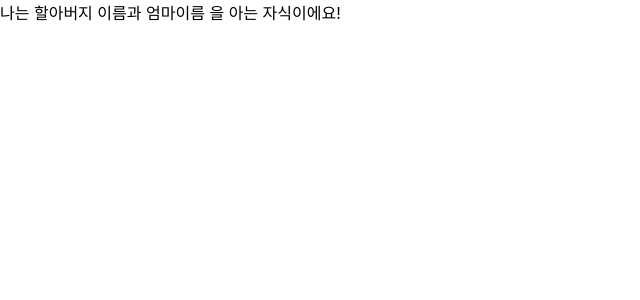
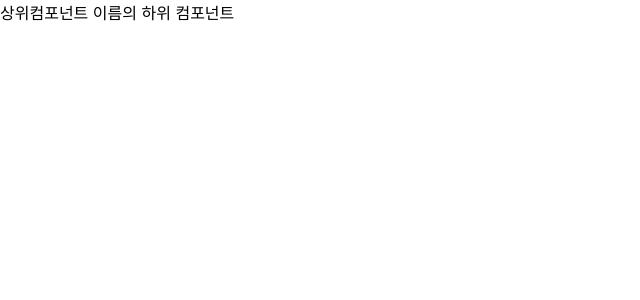
Before and after one commit to JellyKingdom/react-basic, a React (Create React App) app in the folder week-1/: page / in a window 1280 px wide. Shown: the top 300 px of the page, without its empty margins (0-640 px from the left). Built offline with nearby package versions, Linux system fonts and the light colour scheme.

Commit message:
feat: props 표현법1

```diff
--- a/week-1/src/App.js
+++ b/week-1/src/App.js
@@ -1,29 +1,18 @@
 import React from "react";
 
-//props를 통해 부모 -> 자식 데이터가 전달된다.
-function Child(props){
-  console.log("props",props.motherName);
-  return <div>나는 {props.grandFatherName}과 {props.motherName} 을 아는 자식이에요!</div>;
-}
-
-//부모 -> 자식 정보를 전달했다!
-function Mother(props){
-  const name = '엄마이름';
-  return <Child grandFatherName={props.grandFatherName} motherName={name}/>;
-}
-
-function GrandFather(){
-  const name ='할아버지 이름'
-  return <Mother grandFatherName={name} />;
-}
-
 function App() {
-
+    const name = '상위컴포넌트 이름';
     return (
-        <>
-          <GrandFather/>
-        </>
+      <>
+      <div>
+        <User propsname={name}/>
+      </div>
+      </>
     );
 }
 
+function User(props){
+  return <div> {props.propsname}의 하위 컴포넌트</div>
+}
+
 export default App;
```
